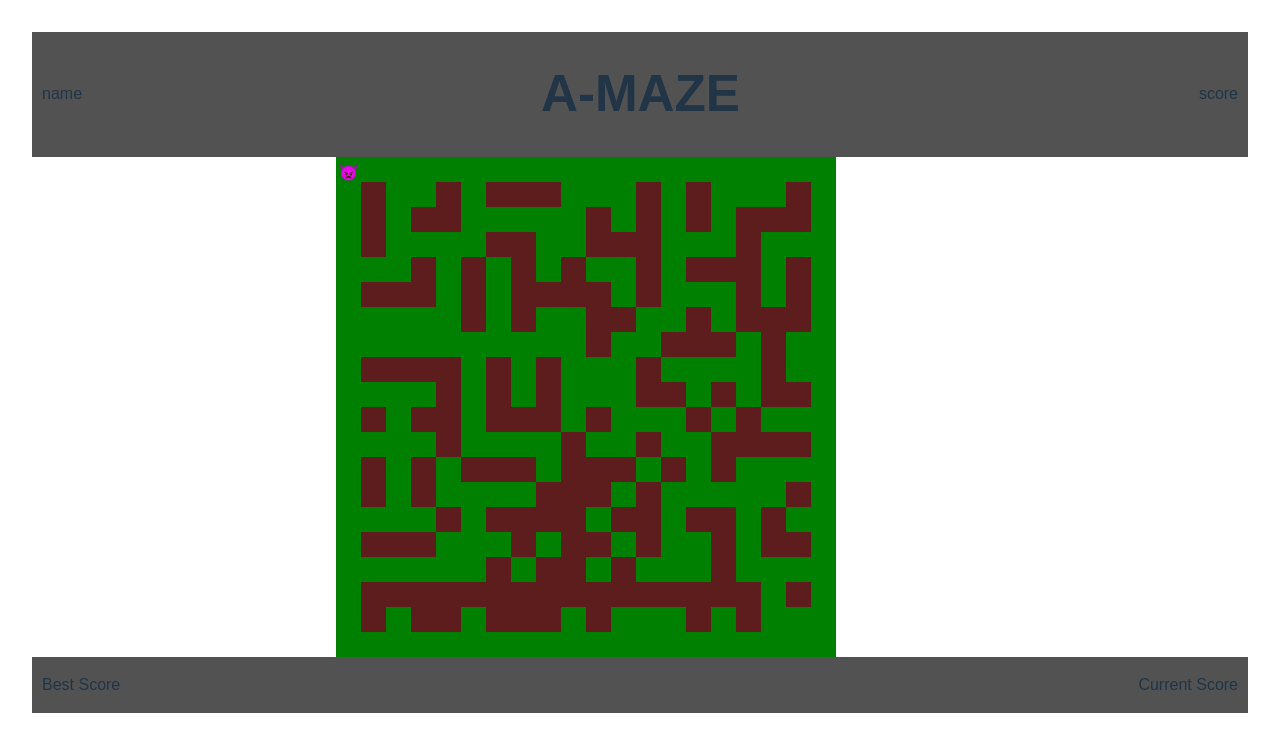
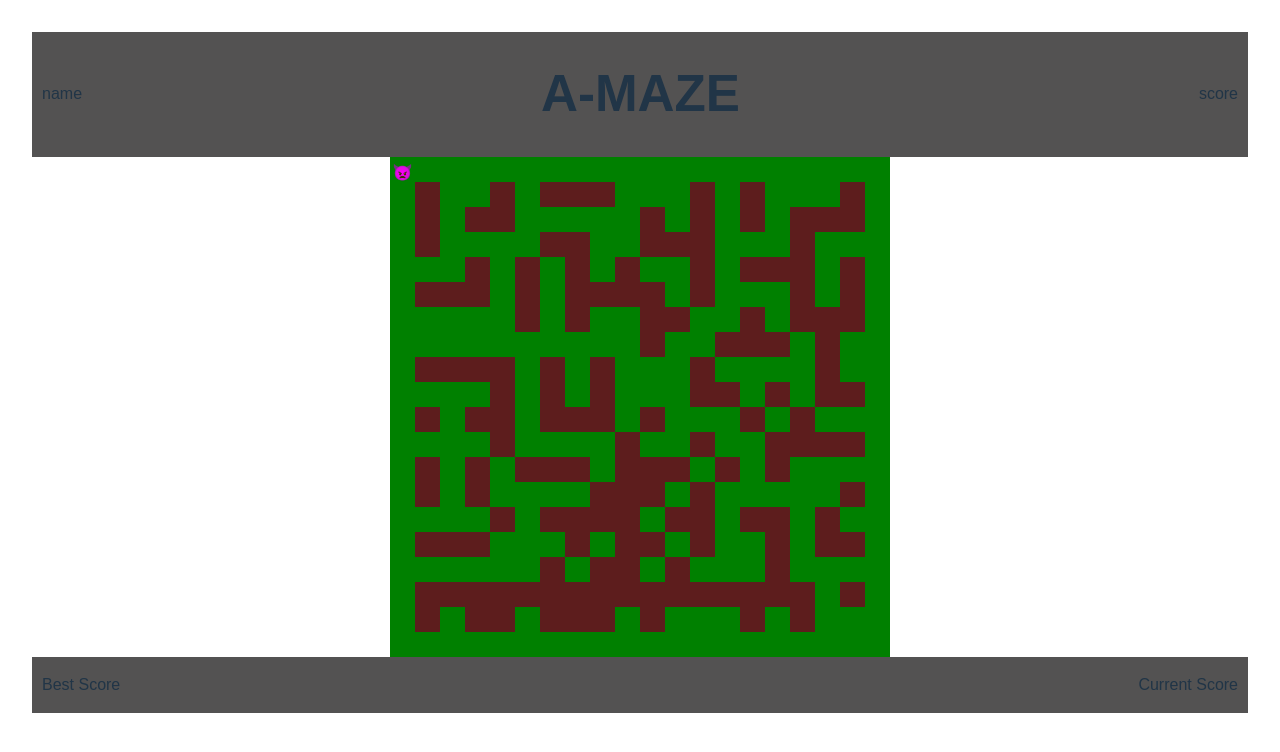
Before and after one commit to fac27/a-maze, a React (Vite) app: page / in a window 1280 px wide. Shown: the top 752 px of the page. Built offline with nearby package versions, Linux system fonts and the light colour scheme; a web font is replaced by a local one.

Commit message:
style: fixed centering div

```diff
--- a/src/App.css
+++ b/src/App.css
@@ -42,8 +42,9 @@
 }
 
 .maze-wrapper {
-    margin-left: 50%;
-    transform: translate(-50%, 0);
+    margin-left: auto;
+    margin-right: auto;
+    max-width:fit-content
 }
 
 .row {
--- a/src/App.jsx
+++ b/src/App.jsx
@@ -13,7 +13,7 @@ function App() {
     })
     const [position, setPosition] = useState({ row: 0, column: 0 })
     function movePlayer() {
-        const handleKeyDown = (e) => {
+        const handleKeyUp = (e) => {
             // Define a mapping between keys and actions
             const keyMap = {
                 ArrowUp: { row: position.row -1, column: position.column },
@@ -38,9 +38,9 @@ function App() {
             }
             return true
         }
-        window.addEventListener('keydown', handleKeyDown)
+        window.addEventListener('keyup', handleKeyUp)
         return () => {
-            window.removeEventListener('keydown', handleKeyDown)
+            window.removeEventListener('keyup', handleKeyUp)
         }
     }
 
```
